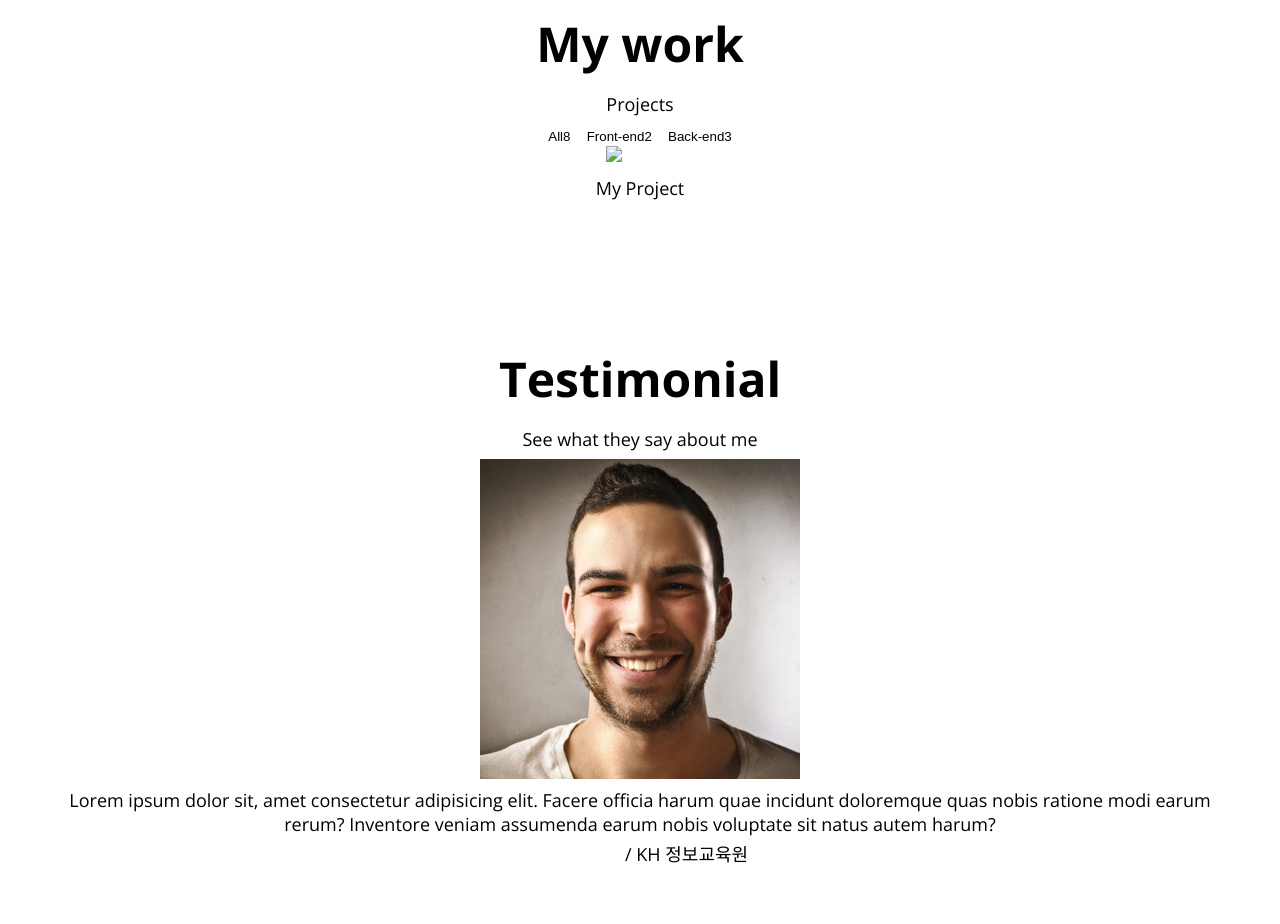
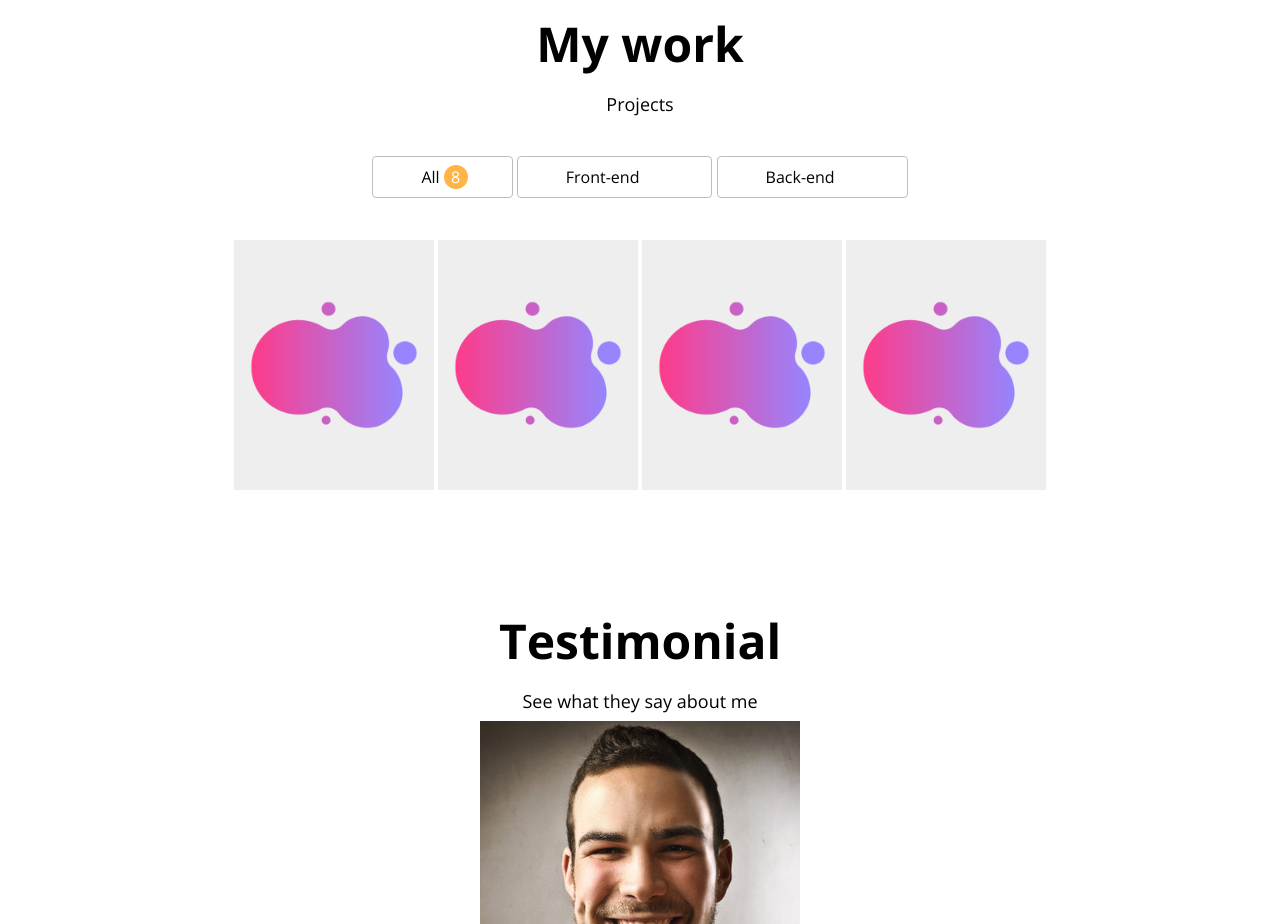
Before and after one commit to ehdals9412/portfolio, a plain HTML site: page index.html in a window 1280 px wide. Shown: the part 2260-3184 px from the top of the page. Drawn offline with nearby package versions, Linux system fonts and the light colour scheme.

Commit message:
CSS : Work

```diff
--- a/index.html
+++ b/index.html
@@ -207,7 +207,7 @@
       <h1>My work</h1>
       <h3>Projects</h3>
       <div class="word__categories">
-        <button class="category__btn">
+        <button class="category__btn active">
           All<span class="category__count">8</span>
         </button>
         <button class="category__btn">
@@ -217,14 +217,46 @@
           Back-end<span class="category__count">3</span>
         </button>
       </div>
-
       <div class="work__projects">
-        <a
-          href="https://github.com/ehdals9412/portfolio"
-          class="work__projects"
-          target="blank"
-        >
-          <img src="" alt="Project" />
+        <a href="" class="project" target="blank">
+          <img
+            src="imgs/favicon.png"
+            alt="1"
+            class="project__img"
+          />
+          <div class="project__description">
+            <h3>My Project</h3>
+            <span>Clone coding with HTML and CSS</span>
+          </div>
+        </a>
+        <a href="" class="project" target="blank">
+          <img
+            src="imgs/favicon.png"
+            alt="1"
+            class="project__img"
+          />
+          <div class="project__description">
+            <h3>My Project</h3>
+            <span>Clone coding with HTML and CSS</span>
+          </div>
+        </a>
+        <a href="" class="project" target="blank">
+          <img
+            src="imgs/favicon.png"
+            alt="1"
+            class="project__img"
+          />
+          <div class="project__description">
+            <h3>My Project</h3>
+            <span>Clone coding with HTML and CSS</span>
+          </div>
+        </a>
+        <a href="" class="project" target="blank">
+          <img
+            src="imgs/favicon.png"
+            alt="1"
+            class="project__img"
+          />
           <div class="project__description">
             <h3>My Project</h3>
             <span>Clone coding with HTML and CSS</span>
--- a/style.css
+++ b/style.css
@@ -284,3 +284,109 @@ p {
 .etc {
   padding: 20px;
 }
+
+/* Work */
+
+.word__categories {
+  margin: 40px;
+}
+.category__btn {
+  border: 1px solid var(--color-dark-white);
+  border-radius: var(--size-border-radius);
+  font: var(--font-regular);
+  padding: 8px 48px;
+}
+
+.category__btn .active,
+.category__btn:hover {
+  background-color: var(--color-pink);
+  color: var(--color-white);
+}
+
+/*
+    category__btn이 active안의 카운트와
+    category__btn에 마우스를 갖다 댔을 때
+    그 안의 count의 불투명도를 1로 바꾸고
+    원래 위치로 오게 한다!
+*/
+.category__btn.active .category__count,
+.category__btn:hover .category__count {
+  opacity: 1;
+  top: 0px;
+}
+
+.category__count {
+  background-color: var(--color-orange);
+  border-radius: 50%;
+  color: var(--color-white);
+  width: 24px;
+  height: 24px;
+  line-height: 24px;
+  display: inline-block;
+  position: relative;
+  top: -20px;
+  left: 4px;
+  opacity: 0;
+  transition: all var(--animation-duration) ease;
+}
+
+.work__projects {
+  display: flex;
+  flex-wrap: wrap;
+  justify-content: center;
+}
+
+.project {
+  position: relative;
+  display: flex;
+  justify-content: center;
+  align-items: center;
+  width: 200px;
+  height: 250px;
+  margin: 2px;
+  background-color: var(--color-light-white);
+}
+
+.project__img {
+  max-width: 100%;
+  max-height: 100%;
+}
+
+.project__description {
+  position: absolute;
+  background-color: black;
+  display: flex;
+  flex-direction: column;
+  justify-content: center;
+  width: 100%;
+  height: 100%;
+  top: 0;
+  left: 0;
+  opacity: 0;
+  transform: translateY(10px);
+  transition: all var(--animation-duration) ease-in;
+}
+
+/*
+    prject에 마우스가 올라오면 project__description의 투명도를 0.8로 변경해줌
+*/
+.project:hover .project__description {
+  opacity: 0.8;
+  transform: translateY(0);
+}
+
+.project__description h3 {
+  color: var(--color-white);
+}
+
+.project__description h3:after {
+  content: "";
+  display: block;
+  position: relative;
+  left: 50%;
+  width: 25px;
+  height: 2px;
+  margin-left: -12px;
+  margin-top: 8px;
+  background-color: var(--color-dark-white);
+}
```
